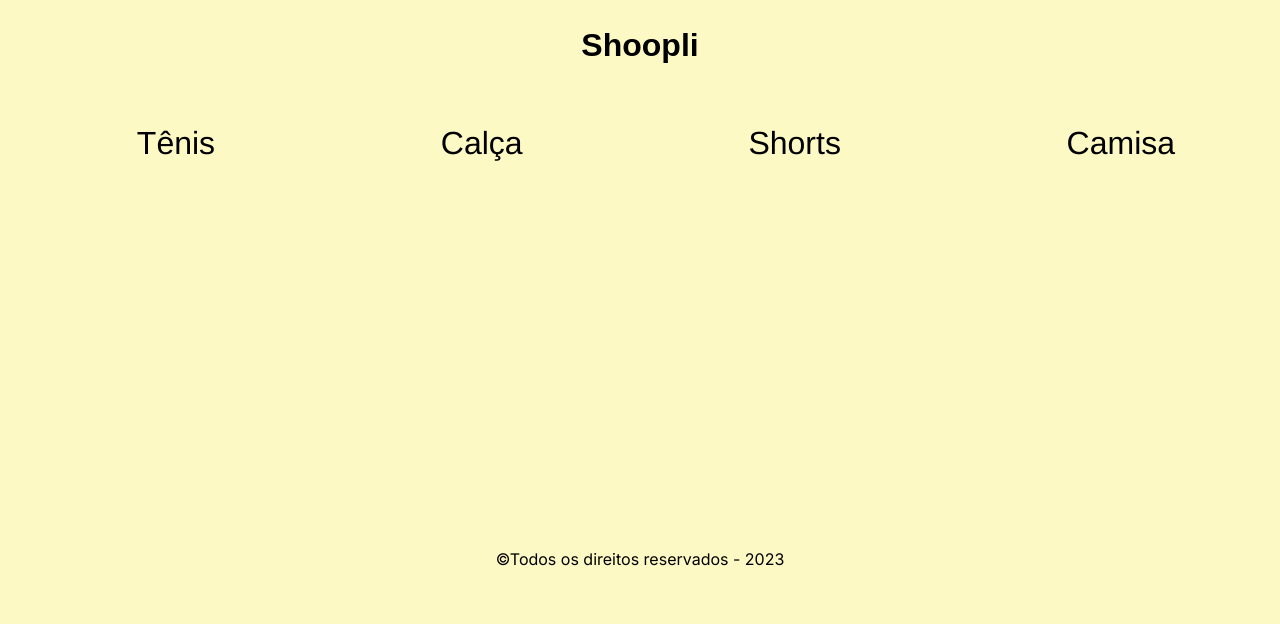
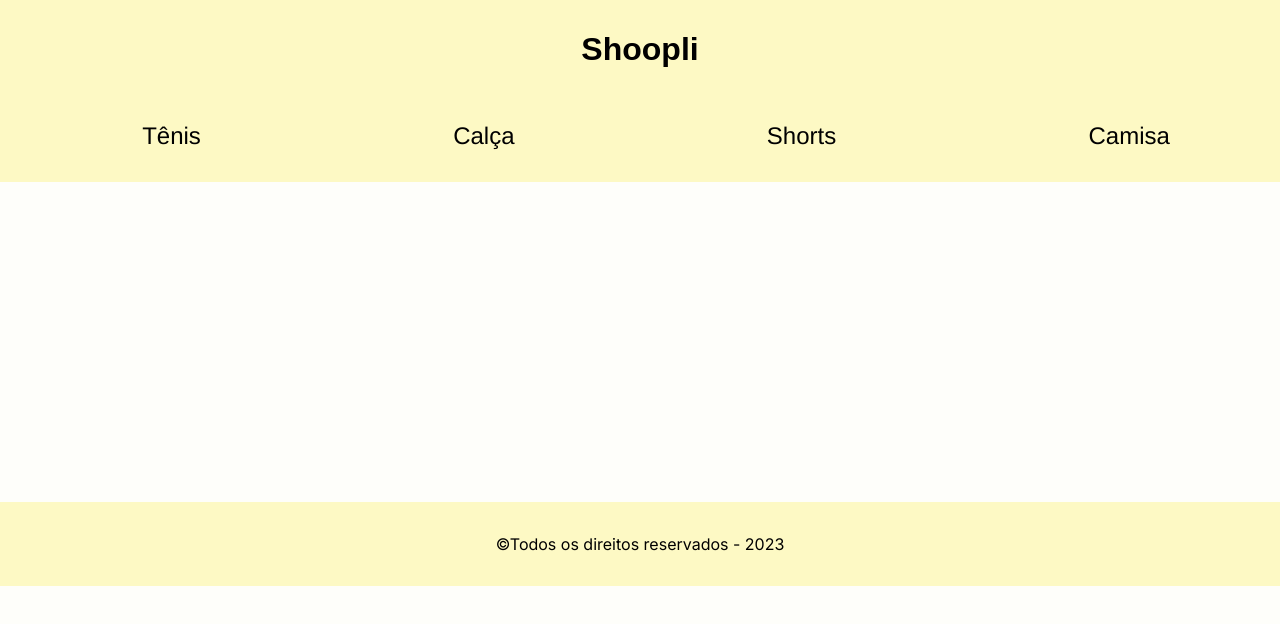
Before and after one commit to rafak7/loja--app-1tdsr, a Next.js app: page / in a window 1280 px wide. Shown: the top 624 px of the page. Built offline with nearby package versions, Linux system fonts and the light colour scheme.

Commit message:
Ajustes.

```diff
--- a/src/app/globals.css
+++ b/src/app/globals.css
@@ -1,5 +1,14 @@
 body {
+    background-color: #fefefa;
+    margin: 0;
+    padding: 0;
+}
+
+.cabecalho {
     background-color: #fdf9c4;
+    color: black;
+    text-align: center;
+    padding: 0.3rem 0;
 }
 
 .cabecalho nav {
@@ -17,7 +26,7 @@ body {
     padding: 0.2rem;
     margin-left: 2rem;
     text-decoration: none;
-    font-size: 2rem;
+    font-size: 1.5rem;
     font-family: 'Franklin Gothic Medium', 'Arial Narrow', Arial, sans-serif;
 }
 
@@ -55,7 +64,8 @@ body {
 }
 
 .camisa img {
-    border: 2px solid red;
+    border: 2px solid #fdf9c4;
+    border-radius: 100px;
     display: flex;
     float: right;
     margin-right:29rem;
@@ -90,7 +100,8 @@ body {
 }
 
 .tenis img {
-    border: 2px solid red;
+    border: 2px solid #fdf9c4;
+    border-radius: 100px;
     display: flex;
     float: right;
     margin-right:29rem;
@@ -125,7 +136,8 @@ body {
 }
 
 .shorts img {
-    border: 2px solid red;
+    border: 2px solid #fdf9c4;
+    border-radius: 100px;
     display: flex;
     float: right;
     margin-right:29rem;
@@ -161,7 +173,8 @@ body {
 }
 
 .calca img {
-    border: 2px solid red;
+    border: 2px solid #fdf9c4;
+    border-radius: 100px;;
     display: flex;
     float: right;
     margin-right:29rem;
@@ -174,4 +187,5 @@ body {
     list-style: none;
     text-decoration: none;
     margin-top: 20rem;
+    background-color: #fdf9c4;
 }
--- a/src/app/produtos/tenis/page.jsx
+++ b/src/app/produtos/tenis/page.jsx
@@ -9,7 +9,7 @@ export default function Tenis() {
         <h2>Air max plus - Purple Voltage </h2>
         <figure>
             <Image
-            src="/img/tn.jpg"
+            src="/img/tnn.jpg"
             alt="Imagem tenis"
             width={270}
             height={200}>
```
Also changed, not shown: public/img/tnn.jpg (added).
